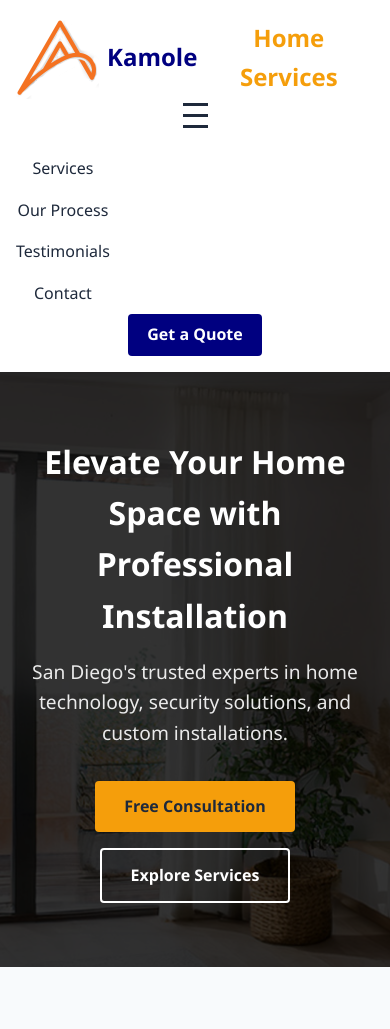
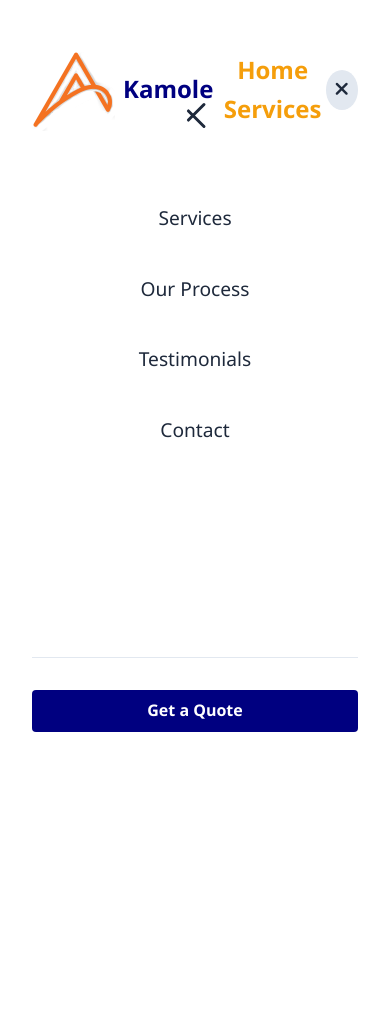
Before and after one commit to nicnonnious/kamole, a Flask app: page / in a window 390 px wide, after a click that opens the changed part. Shown: the top 1029 px of the page. After the commit the page ends 732 px from the top, so only its background shows below. Run offline with Flask 3, Linux system fonts and the light colour scheme.

Commit message:
improve mobile navigation and the menu

```diff
--- a/static/styles.css
+++ b/static/styles.css
@@ -70,17 +70,48 @@ header {
     display: none;
     flex-direction: column;
     cursor: pointer;
+    z-index: 1001;
 }
 
-.hamburger-menu span {
+.hamburger-menu .bar {
     width: 25px;
     height: 3px;
     background-color: var(--dark);
     margin: 4px 0;
     transition: 0.4s;
+    border-radius: 2px;
 }
 
 #menu-toggle {
+    display: none;
+}
+
+#menu-toggle:checked ~ .hamburger-menu .bar:nth-child(1) {
+    transform: rotate(-45deg) translate(-5px, 6px);
+}
+
+#menu-toggle:checked ~ .hamburger-menu .bar:nth-child(2) {
+    opacity: 0;
+}
+
+#menu-toggle:checked ~ .hamburger-menu .bar:nth-child(3) {
+    transform: rotate(45deg) translate(-5px, -6px);
+}
+
+.mobile-nav {
+    display: flex;
+    flex-direction: column;
+}
+
+.nav-header {
+    display: none;
+}
+
+.nav-footer {
+    display: none;
+}
+
+.close-menu {
     display: none;
 }
 
@@ -826,6 +857,94 @@ footer {
     .feature-card {
         padding: 1.5rem;
     }
+
+    .hamburger-menu {
+        display: flex;
+    }
+
+    .desktop-cta {
+        display: none;
+    }
+
+    .mobile-nav {
+        position: fixed;
+        top: 0;
+        left: 0;
+        width: 100%;
+        height: 100vh;
+        background-color: white;
+        padding: 2rem;
+        transform: translateX(-100%);
+        transition: transform 0.3s ease-in-out;
+        z-index: 1000;
+        overflow-y: auto;
+    }
+
+    #menu-toggle:checked ~ .mobile-nav {
+        transform: translateX(0);
+    }
+
+    .nav-header {
+        display: flex;
+        justify-content: space-between;
+        align-items: center;
+        margin-bottom: 2rem;
+    }
+
+    .close-menu {
+        display: flex;
+        align-items: center;
+        justify-content: center;
+        width: 40px;
+        height: 40px;
+        border-radius: 50%;
+        background-color: var(--light-gray);
+        cursor: pointer;
+        transition: background-color 0.3s;
+    }
+
+    .close-menu:hover {
+        background-color: var(--gray);
+    }
+
+    .close-menu i {
+        font-size: 1.2rem;
+        color: var(--dark);
+    }
+
+    .mobile-nav ul {
+        flex-direction: column;
+        gap: 1.5rem;
+        margin: 2rem 0;
+    }
+
+    .mobile-nav ul li {
+        margin: 0;
+    }
+
+    .mobile-nav ul li a {
+        font-size: 1.2rem;
+        display: block;
+        padding: 0.5rem 0;
+    }
+
+    .nav-footer {
+        display: flex;
+        flex-direction: column;
+        gap: 2rem;
+        margin-top: auto;
+        padding-top: 2rem;
+        border-top: 1px solid var(--light-gray);
+    }
+
+    .mobile-cta {
+        width: 100%;
+        text-align: center;
+    }
+
+    .nav-footer .social-links {
+        justify-content: center;
+    }
 }
 
 /* Contact Section */
--- a/templates/index.html
+++ b/templates/index.html
@@ -18,19 +18,37 @@
             </div>
             <input type="checkbox" id="menu-toggle">
             <label for="menu-toggle" class="hamburger-menu">
-                <span></span>
-                <span></span>
-                <span></span>
+                <span class="bar"></span>
+                <span class="bar"></span>
+                <span class="bar"></span>
             </label>
-            <nav>
+            <nav class="mobile-nav">
+                <div class="nav-header">
+                    <div class="logo">
+                        <img src="../static/img/logo.png" alt="Kamole Home Services Logo" class="logo-icon">
+                        Kamole&nbsp;<span>Home Services</span>
+                    </div>
+                    <label for="menu-toggle" class="close-menu">
+                        <i class="fas fa-times"></i>
+                    </label>
+                </div>
                 <ul>
                     <li><a href="#services">Services</a></li>
                     <li><a href="#process">Our Process</a></li>
                     <li><a href="#testimonials">Testimonials</a></li>
                     <li><a href="#contact">Contact</a></li>
                 </ul>
+                <div class="nav-footer">
+                    <a href="#contact" class="contact-button mobile-cta">Get a Quote</a>
+                    <div class="social-links">
+                        <a href="https://www.facebook.com/people/Kamole-Home-Services-Pro/61560861432275/?_rdr" aria-label="Facebook" target="_blank"><i class="fab fa-facebook-f"></i></a>
+                        <a href="https://www.instagram.com/kamolehomeservices/" aria-label="Instagram" target="_blank"><i class="fab fa-instagram"></i></a>
+                        <a href="#" aria-label="Twitter"><i class="fab fa-twitter"></i></a>
+                        <a href="http://www.youtube.com/@ElevateYourLivingSpace" aria-label="YouTube" target="_blank"><i class="fab fa-youtube"></i></a>
+                    </div>
+                </div>
             </nav>
-            <a href="#contact" class="contact-button">Get a Quote</a>
+            <a href="#contact" class="contact-button desktop-cta">Get a Quote</a>
         </div>
     </header>
 
```
